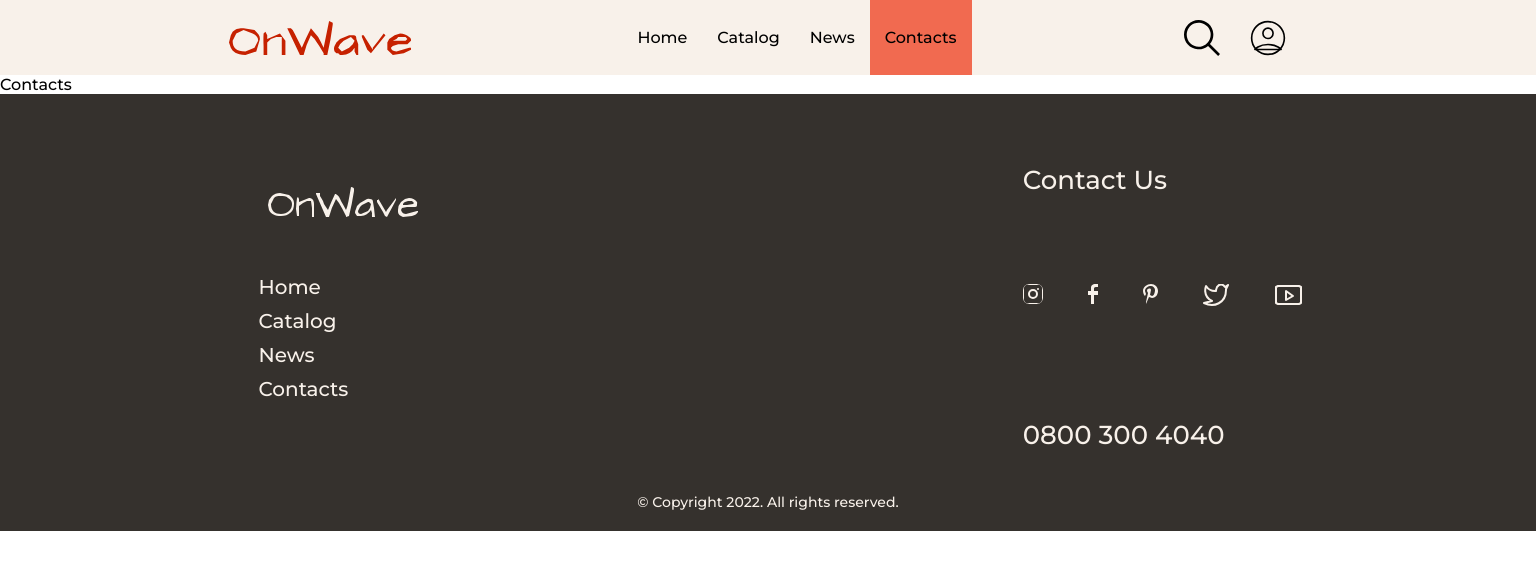
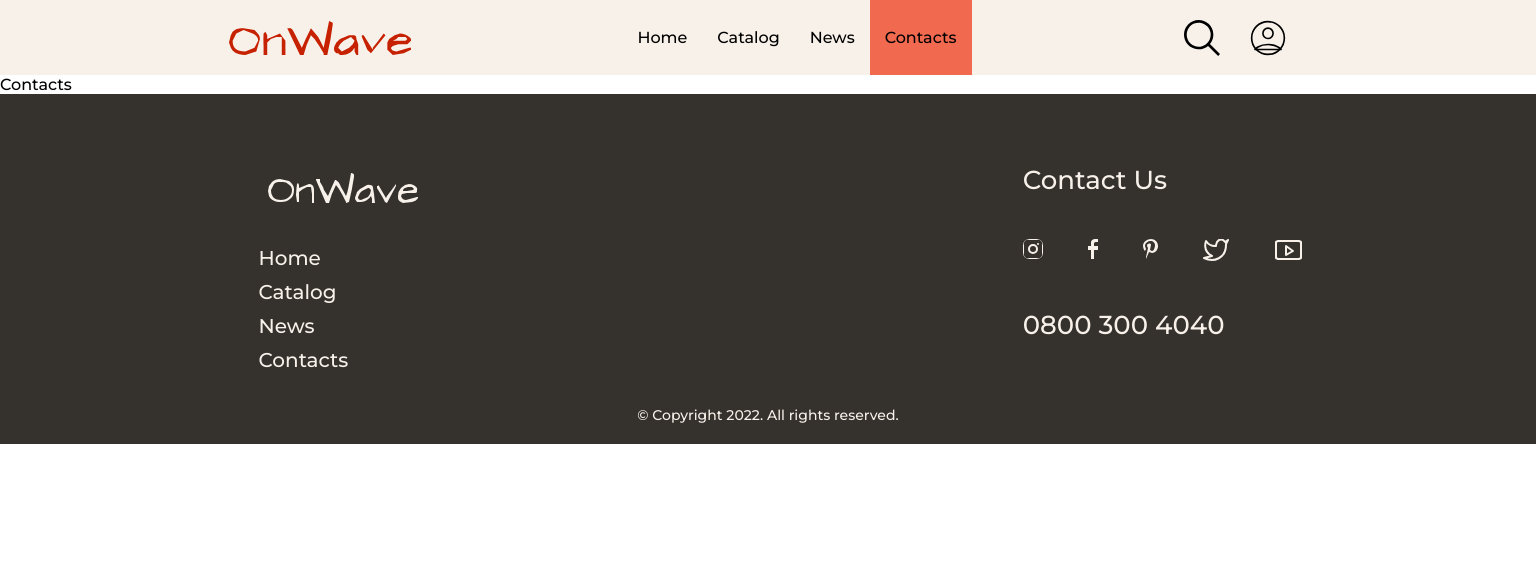
Before and after one commit to barin2010/On-Wave, a React (Create React App) app: page /On-Wave/contacts in a window 1536 px wide. Shown: the top 570 px of the page. Built offline with nearby package versions, Linux system fonts and the light colour scheme.

Commit message:
Update Footer.module.css

```diff
--- a/src/components/Footer/Footer.module.css
+++ b/src/components/Footer/Footer.module.css
@@ -123,10 +123,10 @@
 
     grid-template-columns: repeat(12, 1fr);
     grid-template-areas:
-      'a a . . . . . . . c c c'
+      'a a . . . . . . . c c c '
       'b b . . . . . . . c c c'
       'b b . . . . . . . c c c'
-      'd d d d d d d d d d d d';
+      'd d d d d d d d d d d d ';
   }
   .logo {
     margin-bottom: 35px;
@@ -134,14 +134,17 @@
   .navigationItem {
     font-size: 20px;
   }
+  .contacts {
+    margin-bottom: 65px;
+  }
   .contactsTitle {
-    margin-bottom: 48px;
+    margin-bottom: 3px;
   }
   .title {
     font-size: 26px;
   }
   .socialList {
-    margin-bottom: 65px;
+    margin-bottom: 0;
     gap: 45px;
   }
   .socialIcon,
```
